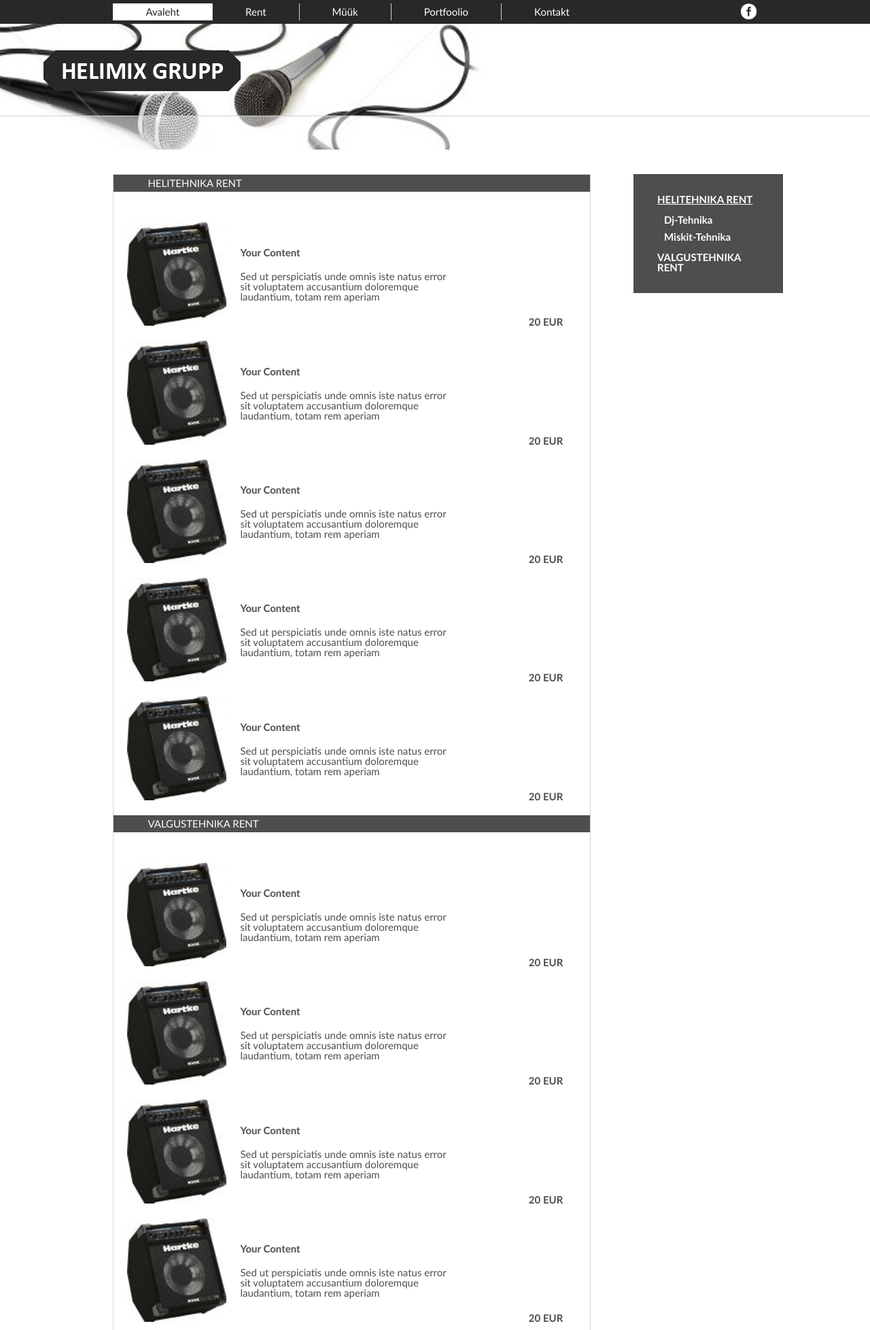
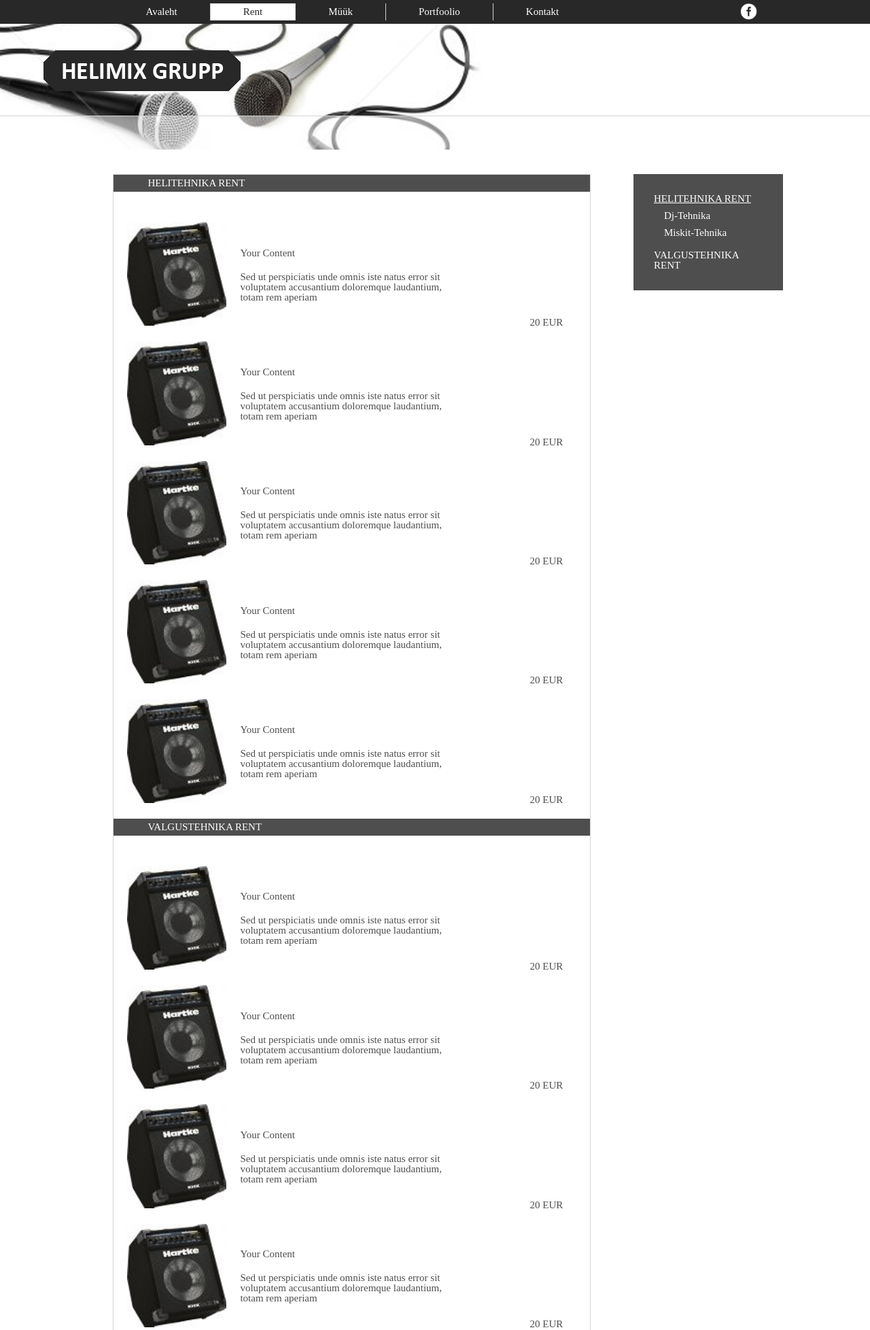
Before and after one commit to kaiakonsap/helimix, a PHP site: page /Pood.html in a window 1280 px wide. Shown: the top 1956 px of the page at 68% size. Run offline with PHP 8.4, Linux system fonts and the light colour scheme; some web fonts are replaced.

Commit message:
Damn Opera

```diff
--- a/Kontakt.html
+++ b/Kontakt.html
@@ -20,10 +20,10 @@
                     <span class="icon-bar"></span>
                 </button>
             <ul class="links">
-                <li><a class="active" href="#">Avaleht</a></li><li><a href="#">Rent</a></li><li><a href="#">Müük</a></li><li><a href="#">Portfoolio</a></li><li><a href="#">Kontakt</a></li>
+                <li><a href="index.html">Avaleht</a></li><li><a href="Pood.html">Rent</a></li><li><a href="Pood.html">Müük</a></li><li><a href="portfolio.html">Portfoolio</a></li><li><a class="active"href="Kontakt.html">Kontakt</a></li>
             </ul>
                 <ul class="accordion">
-                <li><a class="active" href="#">Avaleht</a></li><li><a href="#">Rent</a></li><li><a href="#">Müük</a></li><li><a href="#">Portfoolio</a></li><li><a href="#">Kontakt</a></li>
+                    <li><a href="index.html">Avaleht</a></li><li><a href="Pood.html">Rent</a></li><li><a href="Pood.html">Müük</a></li><li><a href="portfolio.html">Portfoolio</a></li><li><a class="active" href="Kontakt.html">Kontakt</a></li>
             </ul>
 
             <div id="like"><img src="styles/img/like.png" alt="like"></div>
--- a/Pood.html
+++ b/Pood.html
@@ -21,10 +21,10 @@
                 <span class="icon-bar"></span>
             </button>
             <ul class="links">
-                <li><a class="active" href="#">Avaleht</a></li><li><a href="#">Rent</a></li><li><a href="#">Müük</a></li><li><a href="#">Portfoolio</a></li><li><a href="#">Kontakt</a></li>
+                <li><a href="index.html">Avaleht</a></li><li><a class="active" href="Pood.html">Rent</a></li><li><a href="Pood.html">Müük</a></li><li><a href="portfolio.html">Portfoolio</a></li><li><a href="Kontakt.html">Kontakt</a></li>
             </ul>
             <ul class="accordion">
-                <li><a class="active" href="#">Avaleht</a></li><li><a href="#">Rent</a></li><li><a href="#">Müük</a></li><li><a href="#">Portfoolio</a></li><li><a href="#">Kontakt</a></li>
+                <li><a href="index.html">Avaleht</a></li><li><a class="active" href="Pood.html">Rent</a></li><li><a href="Pood.html">Müük</a></li><li><a href="portfolio.html">Portfoolio</a></li><li><a href="Kontakt.html">Kontakt</a></li>
             </ul>
 
             <div id="like"><img src="styles/img/like.png" alt="like"></div>
--- a/index.html
+++ b/index.html
@@ -29,10 +29,10 @@
                     <span class="icon-bar"></span>
                 </button>
                 <ul class="links">
-                    <li><a class="active" href="#">Avaleht</a></li><li><a href="#">Rent</a></li><li><a href="#">Müük</a></li><li><a href="#">Portfoolio</a></li><li><a href="#">Kontakt</a></li>
+                    <li><a class="active" href="index.html">Avaleht</a></li><li><a href="Pood.html">Rent</a></li><li><a href="Pood.html">Müük</a></li><li><a href="portfolio.html">Portfoolio</a></li><li><a href="Kontakt.html">Kontakt</a></li>
                 </ul>
                 <ul class="accordion">
-                    <li><a class="active" href="#">Avaleht</a></li><li><a href="#">Rent</a></li><li><a href="#">Müük</a></li><li><a href="#">Portfoolio</a></li><li><a href="#">Kontakt</a></li>
+                    <li><a class="active" href="index.html">Avaleht</a></li><li><a href="Pood.html">Rent</a></li><li><a href="Pood.html">Müük</a></li><li><a href="portfolio.html">Portfoolio</a></li><li><a href="Kontakt.html">Kontakt</a></li>
                 </ul>
             <div id="like"><img src="styles/img/like.png" alt="like"></div>
     </div>
--- a/portfolio.html
+++ b/portfolio.html
@@ -21,10 +21,10 @@
                 <span class="icon-bar"></span>
             </button>
             <ul class="links">
-                <li><a class="active" href="#">Avaleht</a></li><li><a href="#">Rent</a></li><li><a href="#">Müük</a></li><li><a href="#">Portfoolio</a></li><li><a href="#">Kontakt</a></li>
+                <li><a href="index.html">Avaleht</a></li><li><a href="Pood.html">Rent</a></li><li><a href="Pood.html">Müük</a></li><li><a class="active" href="portfolio.html">Portfoolio</a></li><li><a href="Kontakt.html">Kontakt</a></li>
             </ul>
             <ul class="accordion">
-                <li><a class="active" href="#">Avaleht</a></li><li><a href="#">Rent</a></li><li><a href="#">Müük</a></li><li><a href="#">Portfoolio</a></li><li><a href="#">Kontakt</a></li>
+                <li><a href="index.html">Avaleht</a></li><li><a href="Pood.html">Rent</a></li><li><a href="Pood.html">Müük</a></li><li><a class="active" href="portfolio.html">Portfoolio</a></li><li><a href="Kontakt.html">Kontakt</a></li>
             </ul>
 
             <div id="like"><img src="styles/img/like.png" alt="like"></div>
--- a/styles/sass/screen.scss
+++ b/styles/sass/screen.scss
@@ -7,11 +7,12 @@
 
 * {
   margin: 0;
-  padding: 0
+  padding: 0;
 }
-
+@font-face { font-family: 'calibri'; src: url('../fonts/Calibri.eot?#iefix') format('embedded-opentype'), url('../fonts/Calibri.woff') format('woff'), url('../fonts/Calibri.ttf') format('truetype'), url('../fonts/Calibri.svg#Calibri') format('svg'); font-weight: normal; font-style: normal; }
+@font-face { font-family: 'calibri-Bold'; src: url('../fonts/Calibri-Bold.eot?#iefix') format('embedded-opentype'), url('../fonts/Calibri-Bold.woff') format('woff'), url('../fonts/Calibri-Bold.ttf') format('truetype'), url('../fonts/Calibri-Bold.svg#Calibri-Bold') format('svg'); font-weight: normal; font-style: normal; }
 html {
-  font-family: calibri;
+  font-family: 'calibri',calibri;
   font-size: 15px;
 }
 
@@ -20,7 +21,7 @@
 }
 
 h3, .h3,h1 {
-  font-weight: bold;
+  font-family: 'calibri-Bold';
   padding-bottom: 20px;
 }
 .h3
@@ -32,34 +33,56 @@
   padding-top: 35px;
 
 }
+//uus osa
 
-a:link {
+ul li a
+{
   text-decoration: none;
-  color: white;
-  display: block;
 }
-header a:link
+.link
 {
-  padding: 5px 48px;
+  color: white !important;
 }
-/* visited link */
-a:visited {
-  color: #d3d3d3;
+br { clear:left }
+
+#main_menu {
+
+  width: 100%;
+  background-color:  #282828;
+  padding: 5px 0;
+position: relative;
 }
+#main_menu .links {
 
-/* mouse over link selected link */
-
-a:hover, a:active, .active  {
-  color: #282828;
-}
-.active  {
-  color: #282828 !important;
-}
-header a:hover, header a:active, header .active
-{
-  background-color: white;
+  margin: 0; padding: 0;
+  float: left;
 
 }
+#main_menu .links li {
+  display: inline;
+}
+#main_menu ul li a {
+  color: white;
+  padding: 5px 48px;
+  background-color:  #282828;
+  border-left: 1px solid #d3d3d3;
+  text-align: center;
+}
+#main_menu .links li a {
+  float: left;
+}
+#main_menu .links li:first-child a
+{
+  border-left: none;
+}
+#main_menu ul li a:visited {
+  color: white;
+}
+#main_menu ul li a:hover, #main_menu ul li .active {
+  color: #282828 !important;
+  background-color: white;
+}
+//uus osa lõpp
 
 .border_top
 {
@@ -73,27 +96,16 @@
   right: 0;
   text-align: right;
   text-transform: uppercase;
-  font-weight: bold;
+  font-family: 'calibri-Bold';
 }
-#main_menu {
-  background-color: #282828;
-  padding-bottom: 5px;
-  padding-top: 5px;
-li{
-  border-left: 1px solid #d3d3d3;
-}
-li:first-child
-{
-  border-left: none;
-}
-}
+
 
 ul {
   display: inline-block
 }
 
 li {
-  display: inline-block;
+  display:inline-block;
   color: white;
 
 }
@@ -136,6 +148,7 @@
     width: 74%;
     margin: 0px auto;
     position: relative;
+    overflow: hidden;
   }
   .sr-only {
     position: absolute;
@@ -154,7 +167,6 @@
     padding: 9px 10px;
     background-color: white;
     background-image: none;
-    border-bottom: 1px solid #282828;
     border-radius: 2px;
     vertical-align: middle;
   }
@@ -215,7 +227,7 @@
 
         }*/
     p span {
-      font-weight: bold;
+      font-family: 'calibri-Bold';
     }
   }
   #content_strip,#footer_strip {
@@ -223,6 +235,9 @@
     .item
           {
              position: relative;
+          a{text-decoration: none;
+
+          }
       .image_link
       {
         display: inline-block;
@@ -322,14 +337,18 @@
       margin: 0 auto;
       padding: 20px;
       text-align: left;
-      font-weight: bold;
+      font-family: 'calibri-Bold';
       li{
         display: block;
-        padding: 0 5px;
-        text-transform: uppercase;
+        padding: 4px 5px;
         a
         {
           padding: 10px;
+          color: white !important;
+          padding: 5px;
+          text-transform: uppercase;
+          display: block;
+          text-decoration: none;
         }
         .active, a:hover{
           text-decoration: underline;
@@ -412,11 +431,14 @@
   }
   #main_menu
   {
-    padding: 5px 15px;
+    #like
+    {
+      right: 48px;
+    }
   }
   header .container2
   {
-    width: 100%;
+    width: 94%;
   }
 
 
@@ -457,8 +479,12 @@
     width: 100%;
   }
     .links{display: none}
-  #main_menu li {
+  #main_menu {
+   padding: 5px 0;
+  }
+    #main_menu li a{
     border-left: none;
+    display: block;
   }
   li {
     display: block;
@@ -474,8 +500,8 @@
       display: block;
       position: absolute;
       left: 72px;
-      top: 0;
-    img{
+      top: 15px;
+      img{
       width: 30px;
       height: auto;
     }
```
Also changed, not shown: styles/stylesheets/screen.css.
